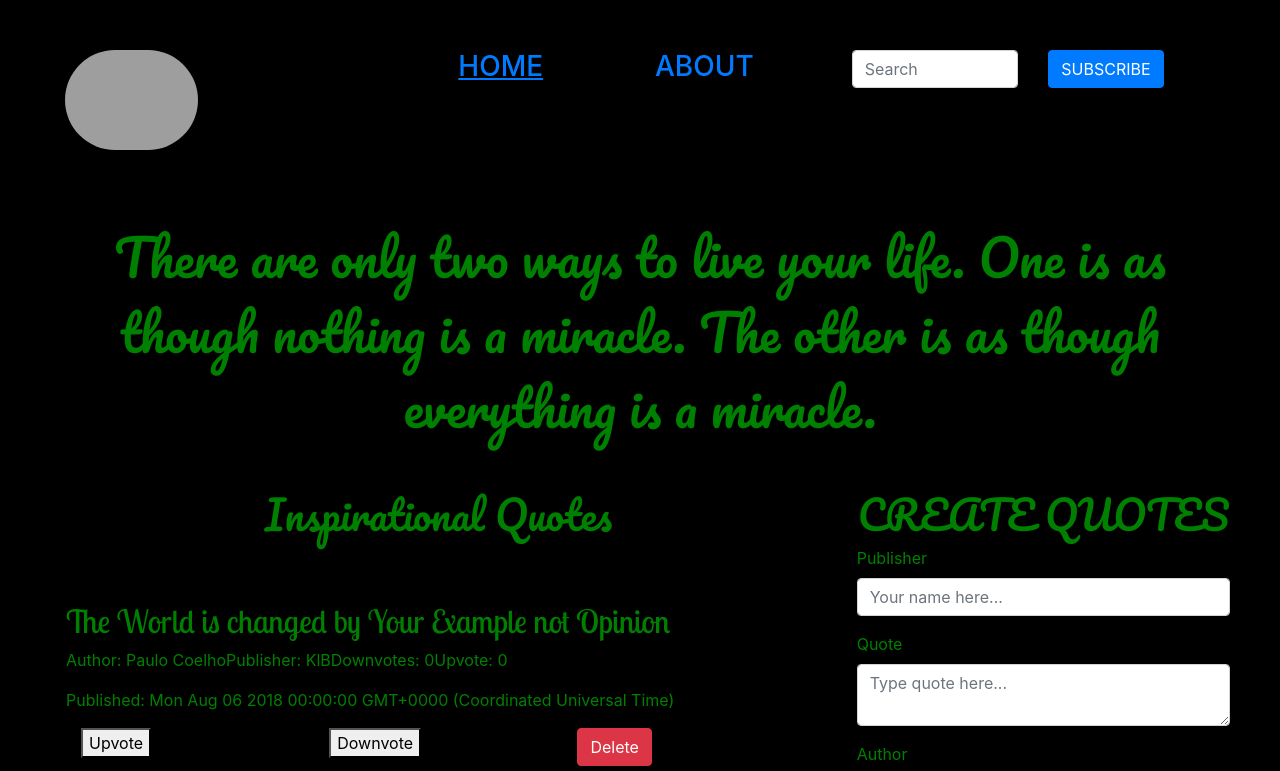
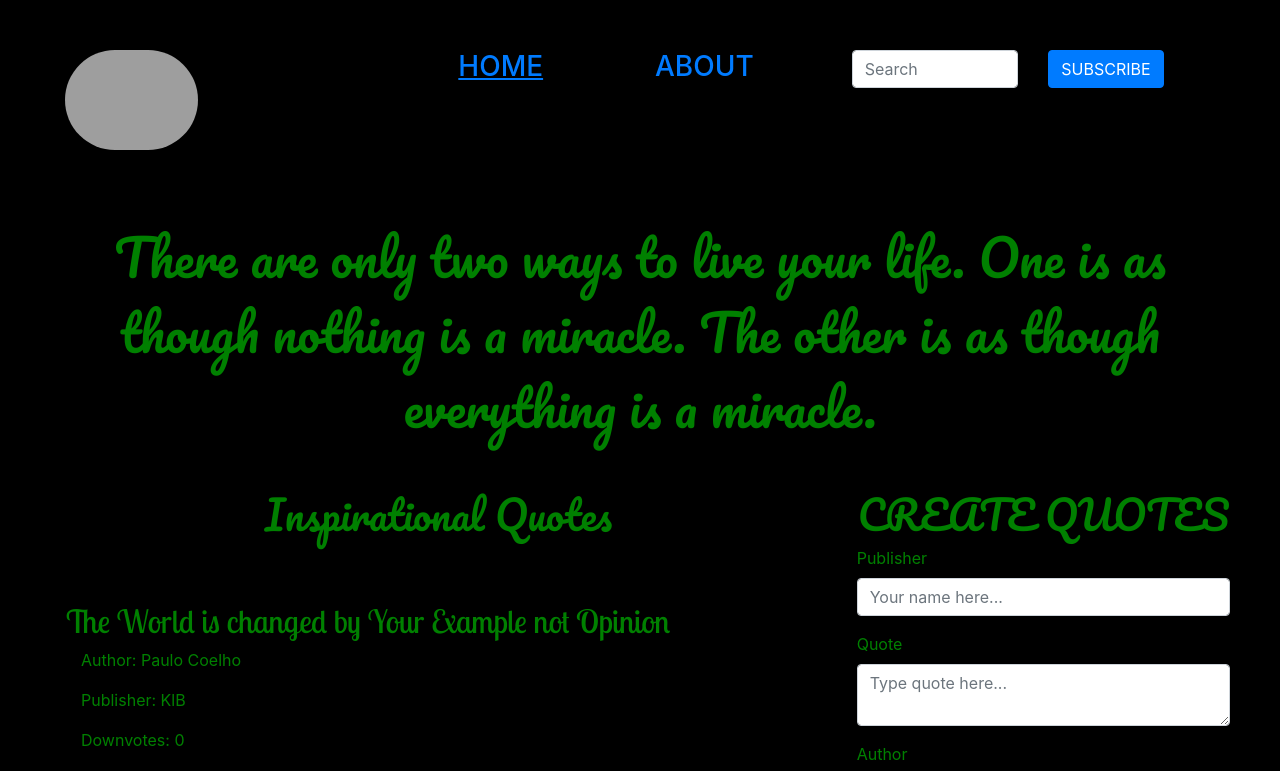
Before and after one commit to BrianKhaifah/Quote-Code., an Angular app: page / in a window 1280 px wide. Shown: the top 771 px of the page. Built offline with nearby package versions, Linux system fonts and the light colour scheme; grey boxes are pictures that could not be loaded.

Commit message:
Modified button component html/css

```diff
--- a/src/app/button/button.component.css
+++ b/src/app/button/button.component.css
@@ -0,0 +1,6 @@
+p{
+
+}
+span{
+
+}
--- a/src/app/button/button.component.html
+++ b/src/app/button/button.component.html
@@ -1,14 +1,16 @@
 <div class="container">
-  <div class="row">
-    <p>Author: {{quote.author}}</p>
 
-    <p>Publisher: {{quote.publisher}}</p>
+    <p>Author: <span>{{quote.author}}</span></p>
 
-    <p>Downvotes: {{quote.downvote}}</p>
+    <p>Publisher: <span>{{quote.publisher}}</span></p>
 
-    <p>Upvote: {{quote.upvote}}</p>
+    <p>Downvotes: <span>{{quote.downvote}}</span></p>
 
-    <p>Published: {{quote.published}}</p>
+    <p>Upvote: <span>{{quote.upvote}}</span></p>
+
+    <p>Published: <span>{{quote.published}}</span></p>
+
+    <div class="row">
 
     <div class="col-md-4">
 
```
